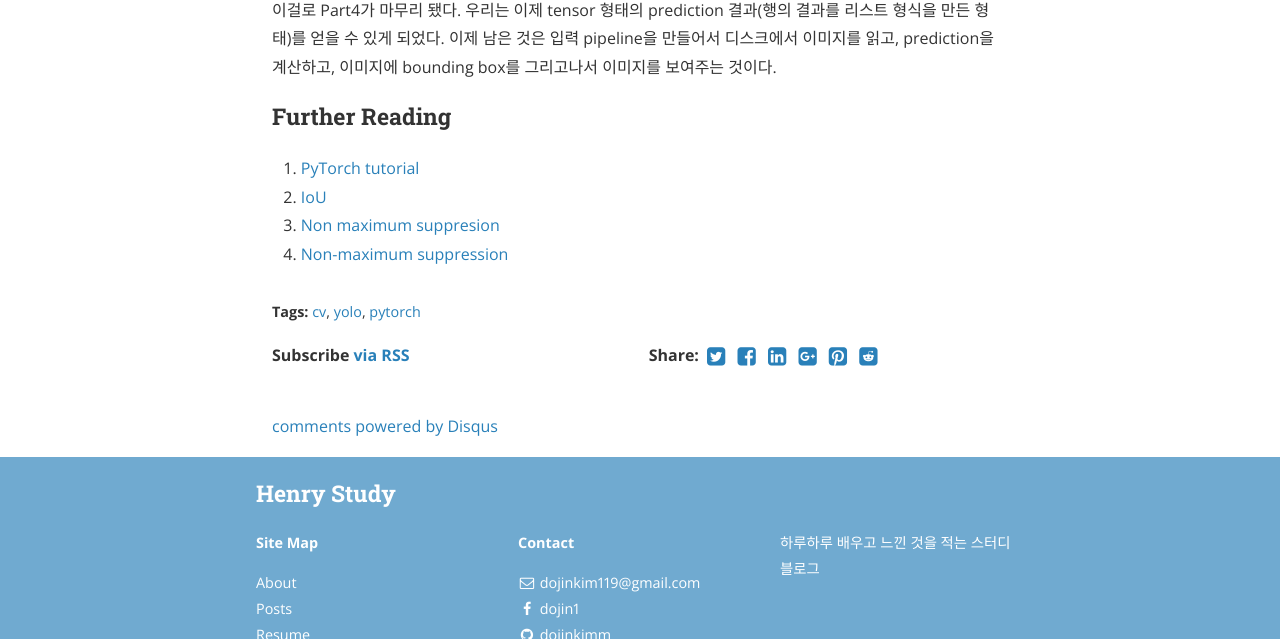
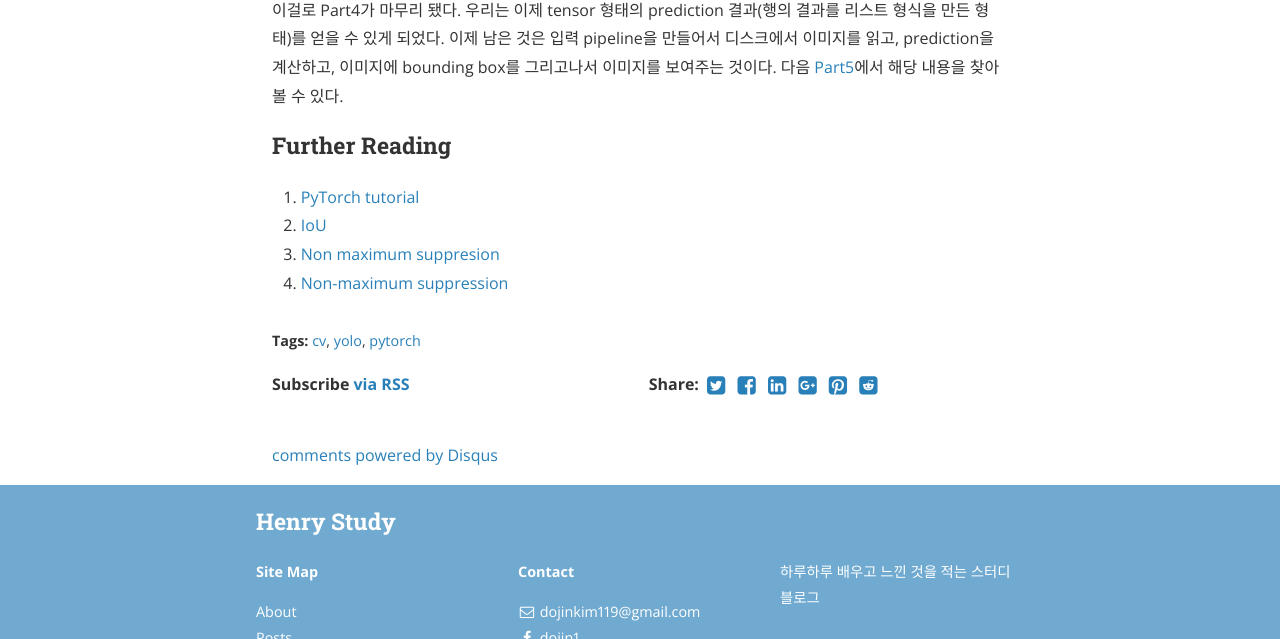
Before and after one commit to dojinkimm/dojinkimm.github.io, a Jekyll site: the page built from _posts/2019-08-06-yolo-part4.md, in a window 1280 px wide and 900 px high, scrolled down 6522 px, cut to the strip 261-900 px from the top of the window. Built offline with Jekyll 4.4.1, drawn with Linux system fonts in a browser that asks for light colours; nearby versions of some CDN libraries; comment, search, counter and statistics services are not loaded.

Commit message:
change url

```diff
--- a/_posts/2019-08-06-yolo-part4.md
+++ b/_posts/2019-08-06-yolo-part4.md
@@ -141,7 +141,7 @@ Output tensor는 이전에도 언급했듯이 detection이 없으면 initialize
 
 <script src="https://gist.github.com/dojinkimm/d02fabd86002ab1073f3907b33986ee8.js"></script>
 
-이걸로 Part4가 마무리 됐다. 우리는 이제 tensor 형태의 prediction 결과(행의 결과를 리스트 형식을 만든 형태)를 얻을 수 있게 되었다. 이제 남은 것은 입력 pipeline을 만들어서 디스크에서 이미지를 읽고, prediction을 계산하고, 이미지에 bounding box를 그리고나서 이미지를 보여주는 것이다.
+이걸로 Part4가 마무리 됐다. 우리는 이제 tensor 형태의 prediction 결과(행의 결과를 리스트 형식을 만든 형태)를 얻을 수 있게 되었다. 이제 남은 것은 입력 pipeline을 만들어서 디스크에서 이미지를 읽고, prediction을 계산하고, 이미지에 bounding box를 그리고나서 이미지를 보여주는 것이다. 다음 [Part5](https://dojinkimm.github.io/computer_vision/2019/08/07/yolo-part5.html)에서 해당 내용을 찾아볼 수 있다.
 
 ### **Further Reading**
 
```
Also changed, not shown: _posts/2019-07-31-yolo-part1.md (+1 -1 lines), _posts/2019-08-01-yolo-part2.md (+1 -1 lines), _posts/2019-08-05-yolo-part3.md (+1 -1 lines).
